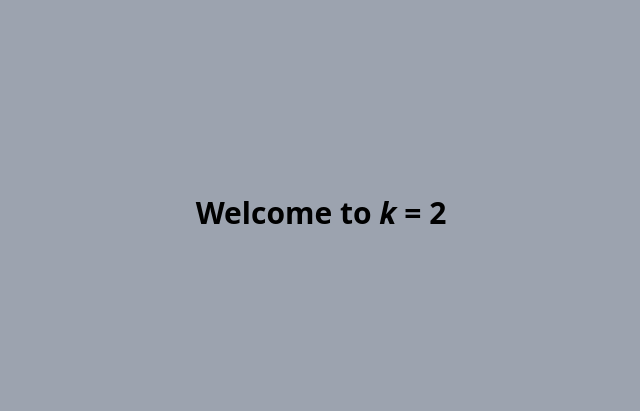
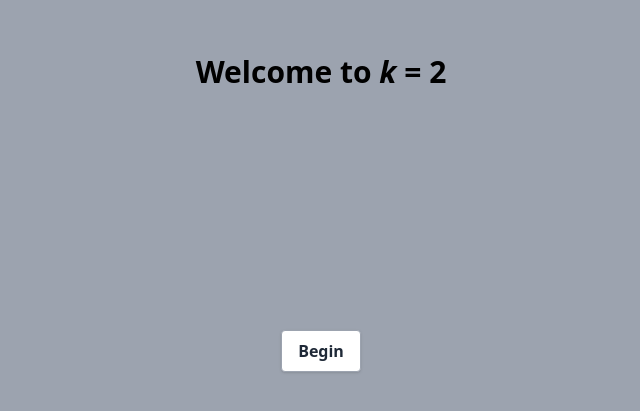
Before and after one commit to TRFielder/k-equals-two, a React (Vite) app: page / in a window 1280 px wide. Shown: the part 187-598 px from the top of the page, without its empty margins (319-959 px from the left). Built offline with nearby package versions, Linux system fonts and the light colour scheme.

Commit message:
Add link and basic test

```diff
--- a/biome.json
+++ b/biome.json
@@ -7,7 +7,7 @@
 	},
 	"files": {
 		"ignoreUnknown": false,
-		"ignore": ["src-tauri/"]
+		"ignore": ["src-tauri/", "node_modules/"]
 	},
 	"formatter": {
 		"enabled": false
--- a/package.json
+++ b/package.json
@@ -20,7 +20,10 @@
 	"dependencies": {
 		"@tauri-apps/api": "^2",
 		"@tauri-apps/plugin-shell": "^2",
+		"@testing-library/jest-dom": "^6.6.3",
+		"@testing-library/react": "^16.0.1",
 		"autoprefixer": "^10.4.20",
+		"jsdom": "^25.0.1",
 		"postcss": "^8.4.47",
 		"react": "^18.2.0",
 		"react-dom": "^18.2.0",
--- /dev/null
+++ b/src/features/create/index.tsx
@@ -0,0 +1,11 @@
+const Create = () => {
+	return (
+		<article className="flex flex-col items-center justify-evenly w-full h-screen">
+			<h1 className="text-3xl font-bold text-black font-sans">
+				Create an uncertainty budget
+			</h1>
+		</article>
+	)
+}
+
+export default Create
--- a/src/features/welcome/index.tsx
+++ b/src/features/welcome/index.tsx
@@ -1,8 +1,18 @@
+import { Link } from "react-router-dom"
+
 const Welcome = () => (
-	<article className="flex flex-col items-center justify-center w-full h-screen">
+	<article className="flex flex-col items-center justify-evenly w-full h-screen">
 		<h1 className="text-3xl font-bold text-black font-sans">
 			Welcome to <em>k</em> = 2
 		</h1>
+		<Link to="create">
+			<button
+				type="button"
+				className="bg-white hover:bg-gray-100 text-gray-800 font-semibold py-2 px-4 border border-gray-400 rounded shadow"
+			>
+				Begin
+			</button>
+		</Link>
 	</article>
 )
 
--- a/src/lib/router/routes.tsx
+++ b/src/lib/router/routes.tsx
@@ -1,4 +1,8 @@
 import type { RouteObject } from "react-router-dom"
 import Welcome from "@/features/welcome"
+import Create from "@/features/create"
 
-export const routes: RouteObject[] = [{ path: "/", element: <Welcome /> }]
+export const routes: RouteObject[] = [
+	{ path: "/", element: <Welcome /> },
+	{ path: "/create", element: <Create /> },
+]
--- a/tsconfig.json
+++ b/tsconfig.json
@@ -5,6 +5,7 @@
 		"lib": ["ES2020", "DOM", "DOM.Iterable"],
 		"module": "ESNext",
 		"skipLibCheck": true,
+		"types": ["vitest/globals", "@testing-library/jest-dom"],
 
 		/* Bundler mode */
 		"moduleResolution": "bundler",
--- a/vite.config.ts
+++ b/vite.config.ts
@@ -1,3 +1,4 @@
+/// <reference types="vitest" />
 import { defineConfig } from "vite"
 import react from "@vitejs/plugin-react"
 import { fileURLToPath } from "node:url"
@@ -37,4 +38,5 @@ export default defineConfig(async () => ({
 			ignored: ["**/src-tauri/**"],
 		},
 	},
+	test: { globals: true, environment: "jsdom", setupFiles: ["./setupTest.ts"] },
 }))
```
Also changed, not shown: setupTest.ts (added, +9 -0 lines), 2 other files (tests, documents, lock files or other folders).
